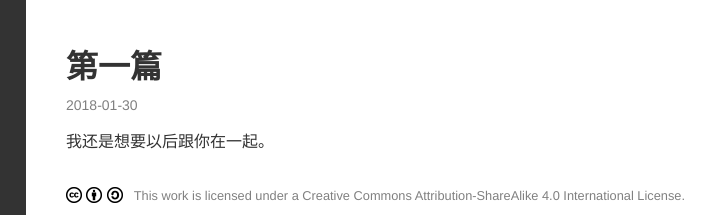
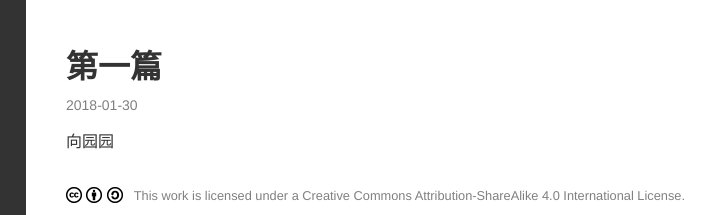
Before and after one commit to TBHMoo/TBHMoo.github.io, a plain HTML site: page 2018/01/30/第一篇/index.html in a window 1280 px wide. Shown: the top 215 px of the page, 374-1089 px from the left. Drawn offline with nearby package versions, Linux system fonts and the light colour scheme.

Commit message:
Site updated: 2018-02-02 23:20:21

```diff
--- a/2018/01/30/第一篇/index.html
+++ b/2018/01/30/第一篇/index.html
@@ -12,16 +12,16 @@
 
 </title>
 
-<meta name="description" content="我还是想要以后跟你在一起。">
+<meta name="description" content="向园园">
 <meta property="og:type" content="article">
 <meta property="og:title" content="第一篇">
 <meta property="og:url" content="https://tbhmoo.github.io/2018/01/30/第一篇/index.html">
 <meta property="og:site_name" content="we">
-<meta property="og:description" content="我还是想要以后跟你在一起。">
-<meta property="og:updated_time" content="2018-01-30T14:43:17.920Z">
+<meta property="og:description" content="向园园">
+<meta property="og:updated_time" content="2018-02-02T15:20:05.102Z">
 <meta name="twitter:card" content="summary">
 <meta name="twitter:title" content="第一篇">
-<meta name="twitter:description" content="我还是想要以后跟你在一起。">
+<meta name="twitter:description" content="向园园">
 
 
   <link rel="alternative" href="/atom.xml" title="we" type="application/atom+xml">
@@ -168,7 +168,7 @@
 
   </div>
   <div class="article-entry">
-    <p>我还是想要以后跟你在一起。</p>
+    <p>向园园</p>
 
   </div>
   <footer class="article-footer">
```
Also changed, not shown: archives/2018/01/index.html (+1 -1 lines), archives/2018/index.html (+1 -1 lines), archives/index.html (+1 -1 lines), index.html (+1 -1 lines).
